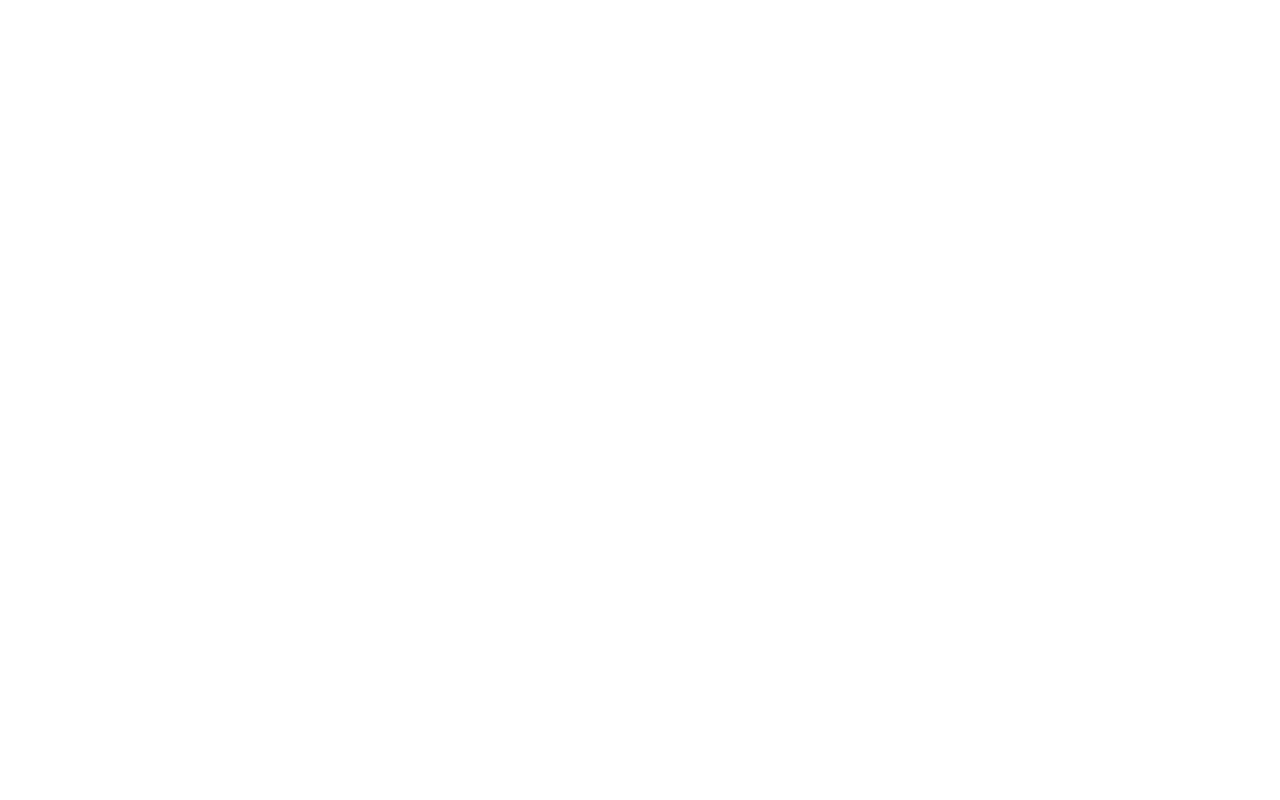
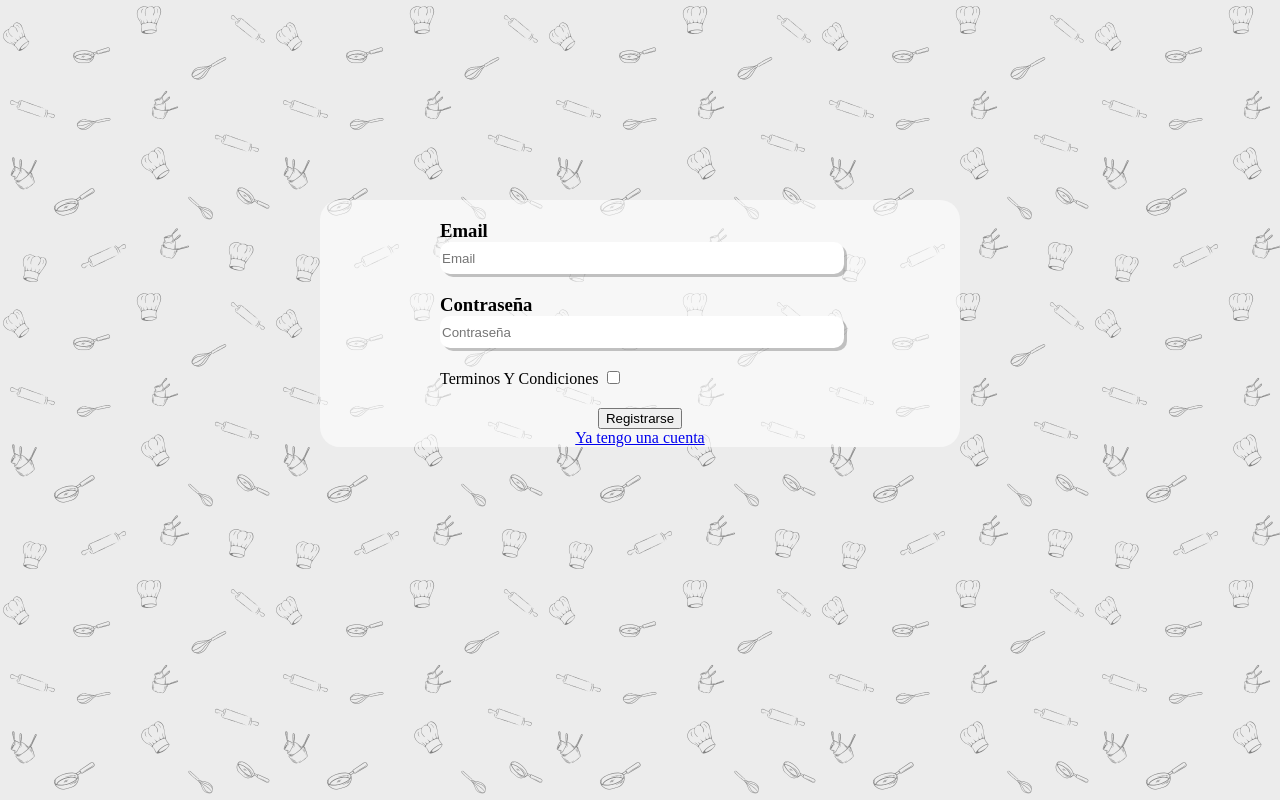
Before and after one commit to juanchidurini/pro1-grupo10-elTridente, a plain HTML site: page registro.html in a window 1280 px wide. Drawn offline with Linux system fonts and the light colour scheme.

Commit message:
hice html,js,css de registro

```diff
--- a/css/index.css
+++ b/css/index.css
@@ -443,3 +443,45 @@ footer {
     }
 
 }
+
+/* <---register---> */
+.formularioRegister{
+    display: flex;
+    flex-direction: column;
+    justify-content: center;
+    align-items: center;
+    width: 50%;
+    height: 40%;
+    margin-top: 200px;
+    margin-left: 25%;
+    background-color: rgba(255, 255, 255, 0.588);
+    border-radius: 20px;
+    }
+    .sectionRegister{
+
+    width: 400px;
+    }
+    .tituloInputs{
+    margin: 0%;
+    margin-top: 20px;
+    margin-bottom: 0%;
+    }
+
+    #email{
+    width: 100%;
+    margin-top: 0%;
+    }
+
+    #contraseña{
+    width: 100%;
+    margin-bottom: 20px;
+    }
+
+    .terminosCondiciones{
+    margin-top: 20px;
+    }
+
+
+    .botonRegister{
+        margin-top: 20px;
+    }
--- /dev/null
+++ b/js/resgister.js
@@ -0,0 +1,26 @@
+let email = document.getElementById("email")
+let contraseña = document.getElementById("contraseña")
+let formularioRegister = document.querySelector(".formularioRegister")
+let terminosYcondiciones = document.getElementById("terminosYcondicones")
+
+
+formularioRegister.addEventListener(`submit`,function(e){
+    e.preventDefault();
+    if (email.value == "") {
+        email.placeholder = "complete su email"
+       return;
+
+    } else if (contraseña.value == "") {
+contraseña.placeholder = "ingrese una contraseña"
+        return;
+
+    } else if (contraseña.value.length < 3) {
+        contraseña.placeholder = "la contraseña debe tener al menos 3 caracteres"
+        return;
+
+    } else if (terminosYcondiciones == false){
+        return;
+    } else {formularioRegister.submit();}
+
+
+})
--- a/registro.html
+++ b/registro.html
@@ -0,0 +1,31 @@
+<!DOCTYPE html>
+<html lang="en">
+<head>
+    <meta charset="UTF-8">
+    <meta name="viewport" content="width=device-width, initial-scale=1.0">
+    <title>Document</title>
+    <link rel="stylesheet" href="./css/index.css">
+</head>
+    <body class="bodyRegister">
+        <form class="formularioRegister" action="./login.html" method= "get" >
+            <section class="contenedorInputs">
+
+                <h3 class="tituloInputs">Email</h3>
+                <input type="text" name="email" id="email" placeholder="Email">
+
+
+                <h3 class="tituloInputs">Contraseña</h3>
+                <input type="password" name="contraseña" id="contraseña" placeholder="Contraseña">
+
+                <label for="terminosYcondiciones">Terminos Y Condiciones</label>
+                <input type="checkbox" name="terminosYcondiciones" id="terminosYcondiciones">
+
+            </section>
+
+                <button class="botonRegister" type="submit" >Registrarse</button>
+                <a href="./login.html">Ya tengo una cuenta</a>
+
+        </form>
+</body>
+<script src="./js/resgister.js"></script>
+</html>
```
